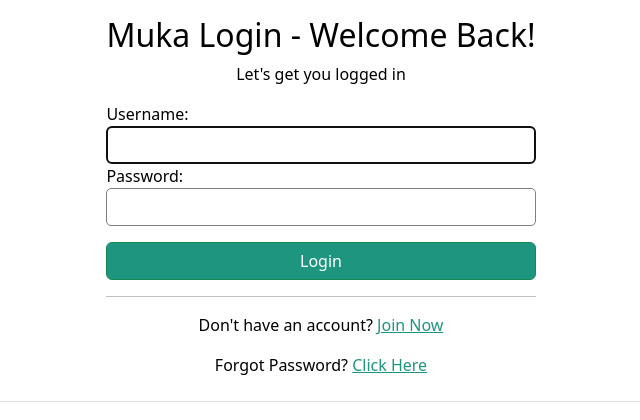
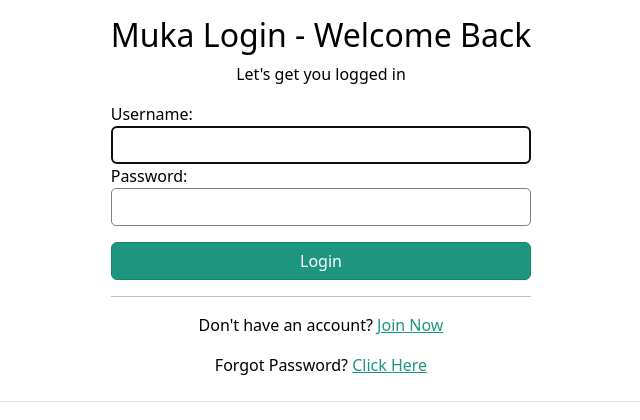
Before and after one commit to Muka-is-home/api, a Django app: page /muka/login in a window 1280 px wide. Shown: the part 16-436 px from the top of the page, without its empty margins (319-959 px from the left). Run offline with Django 4.2, Linux system fonts and the light colour scheme; parts of the project's set-up code (start-up, migrations or seed data) failed here and were passed over.

Commit message:
Update login.html
test

```diff
--- a/templates/adminapp/login.html
+++ b/templates/adminapp/login.html
@@ -4,7 +4,7 @@
 <div class="container custom-form" style="max-width: fit-content;">
     <form method="post" novalidate>
         {% csrf_token %}
-        <h2 class="text-center mt-3">Muka Login - Welcome Back!</h2>
+        <h2 class="text-center mt-3">Muka Login - Welcome Back</h2>
         <p class="text-center">Let's get you logged in</p>
         <div class="login-form">
             {% if messages %}
```
